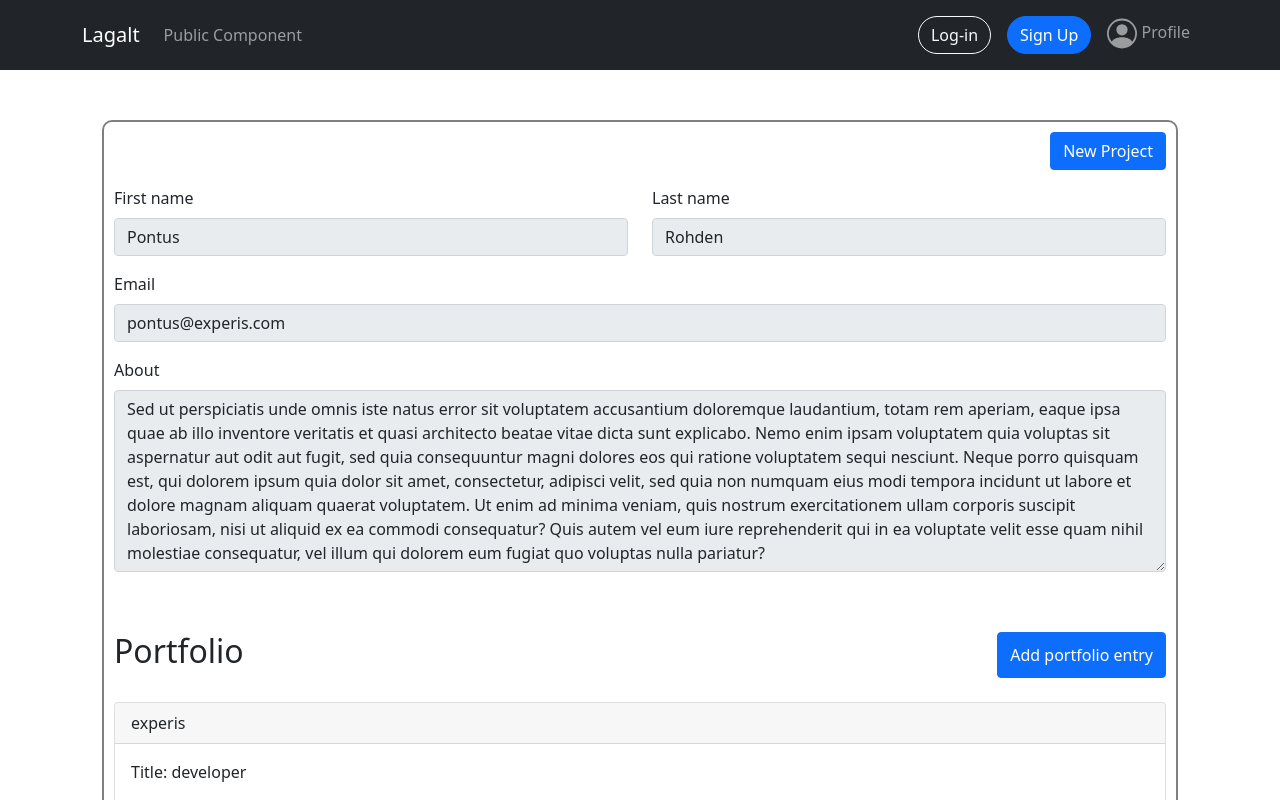
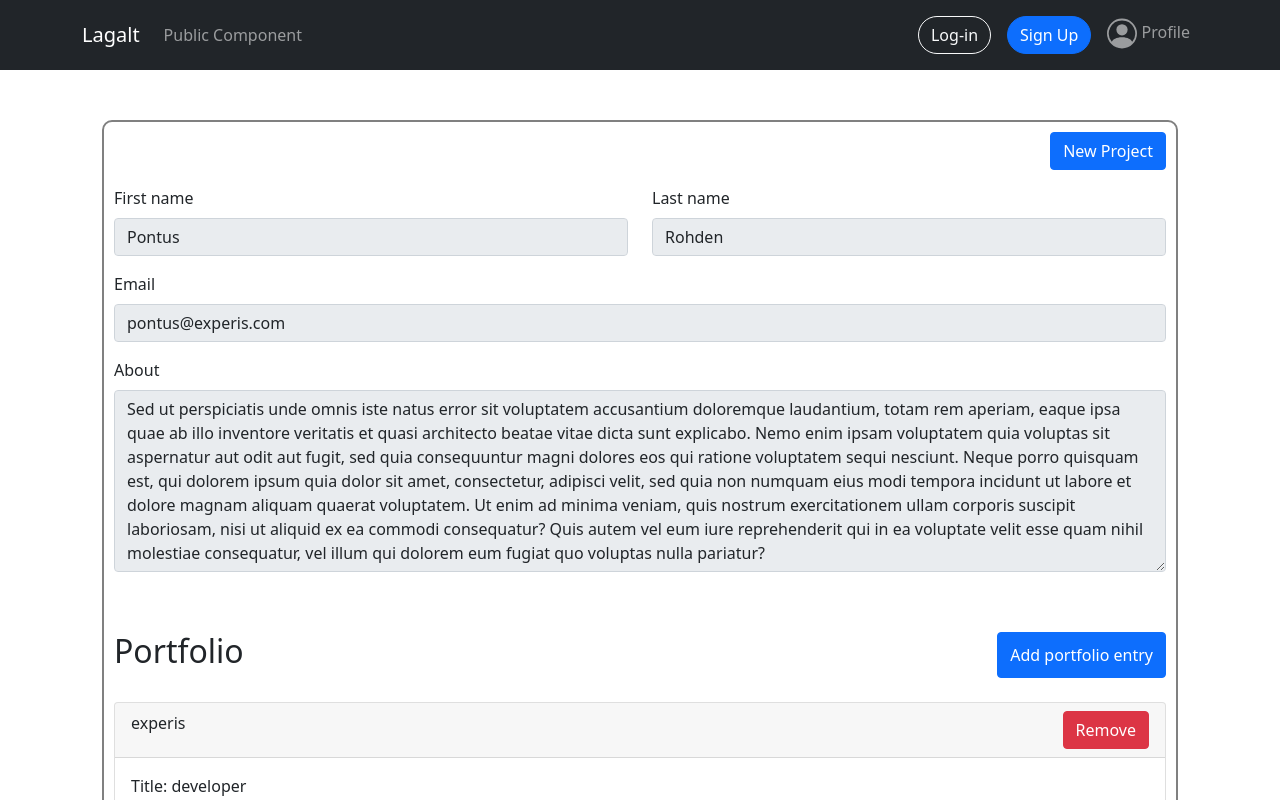
Before and after one commit to nielsenchristoffer93/lagalt-frontend, a React (Create React App) app: page /profile in a window 1280 px wide. Shown: the top 800 px of the page. Built offline with nearby package versions, Linux system fonts and the light colour scheme.

Commit message:
feat(portfolioItem): added deleteButton

```diff
--- a/src/components/views/profileView/ProfileView.jsx
+++ b/src/components/views/profileView/ProfileView.jsx
@@ -1,5 +1,5 @@
 import "./ProfileView.css"
-import {useEffect, useState} from "react";
+import {useEffect} from "react";
 import PortfolioItem from "./portfolioItem/PortfolioItem";
 import {Form, Button, FormControl, FormLabel, Row, Col} from "react-bootstrap";
 import {showModal} from "../../../redux/profile/profileSlice";
@@ -13,14 +13,13 @@ const ProfileView = (props) => {
     } = props
 
     useEffect(() => {
-    }, [])
+    }, [profile.portfolio])
 
     const handleShowModal = () => showModal()
 
     return (
         <div className="profile-container">
             <Row className="mb-3">
-                <Col></Col>
                 <Col className="d-flex justify-content-end">
                     <Button className="" >New Project</Button>
                 </Col>
@@ -54,6 +53,7 @@ const ProfileView = (props) => {
                 <div>
                  {profile.portfolio.map(item => (
                     <PortfolioItem
+                        id = {item.id}
                         title = {item.title}
                         company = {item.company}
                         date = {item.date}
@@ -70,8 +70,6 @@ const mapStateToProps = state => {
     return {
         profile: state.profile.profile,
         show: state.profile.show,
-        loading: state.profile.loading,
-        error: state.profile.error
     };
 };
 
--- a/src/components/views/profileView/portfolioItem/PortfolioItem.jsx
+++ b/src/components/views/profileView/portfolioItem/PortfolioItem.jsx
@@ -1,9 +1,38 @@
-import {Card} from "react-bootstrap";
+import {Card, Button, Col, Row} from "react-bootstrap";
+import {deletePortfolioEntry} from "../../../../redux/profile/profileSlice";
+import {connect} from "react-redux";
 
-const PortfolioItem = ({title, company, date, description}) => {
+
+const PortfolioItem = (props) => {
+
+    const {
+        deletePortfolioEntry,
+        id,
+        title,
+        company,
+        date,
+        description
+    } = props;
+
+
     return (
         <Card className="mb-3">
-            <Card.Header>{company}</Card.Header>
+            <Card.Header>
+                <Row>
+                    <Col>
+                        {company}
+                    </Col>
+                    <Col className="d-flex justify-content-end">
+                        <Button variant="danger" onClick={() => {
+                            const confirmBox = window.confirm("Are you sure?")
+                            if(confirmBox === true) {
+                                deletePortfolioEntry(id)
+                            }
+                        }} >Remove</Button>
+
+                    </Col>
+                </Row>
+            </Card.Header>
                 <Card.Body>
                     <Card.Text>Title: {title}</Card.Text>
                     <Card.Text>{date}</Card.Text>
@@ -12,5 +41,16 @@ const PortfolioItem = ({title, company, date, description}) => {
         </Card>
     )
 }
+const mapStateToProps = state => {
+    return {
+    };
+};
 
-export default PortfolioItem;
+const mapDispatchToProps = dispatch => {
+    return {
+        deletePortfolioEntry: (id) => dispatch(deletePortfolioEntry(id))
+
+    }
+};
+
+export default connect(mapStateToProps, mapDispatchToProps)(PortfolioItem);
--- a/src/redux/profile/profileSlice.js
+++ b/src/redux/profile/profileSlice.js
@@ -16,6 +16,7 @@ const initialState = {
             " dolorem eum fugiat quo voluptas nulla pariatur?",
         portfolio:[
             {
+                id: 0,
                 title: "developer",
                 company: "experis",
                 date: "2021-2022",
@@ -25,6 +26,7 @@ const initialState = {
             " molestie, vitae sagittis tortor eleifend."
             },
             {
+                id: 1,
                 title: "Scrum master",
                 company: "VGCS",
                 date: "2022-2023",
@@ -34,6 +36,7 @@ const initialState = {
             " molestie, vitae sagittis tortor eleifend."
             },
             {
+                id: 2,
                 title: "Slayer",
                 company: "Sentinels",
                 date: "Unknown-2168",
@@ -57,12 +60,21 @@ const profileSlice = createSlice({
         },
         addPortfolioEntry: (state,action) => {
             state.profile.portfolio = [...state.profile.portfolio, action.payload];
+        },
+        deletePortfolioEntry: (state, action) => {
+            state.profile.portfolio = [
+                ...state.profile.portfolio.slice(0, action.payload),
+                ...state.profile.portfolio.slice(action.payload + 1)
+            ]
+            console.log(state.profile.portfolio);
+
         }
     }
 })
 export const {
     showModal,
-    addPortfolioEntry
+    addPortfolioEntry,
+    deletePortfolioEntry
 } = profileSlice.actions;
 
 
```
